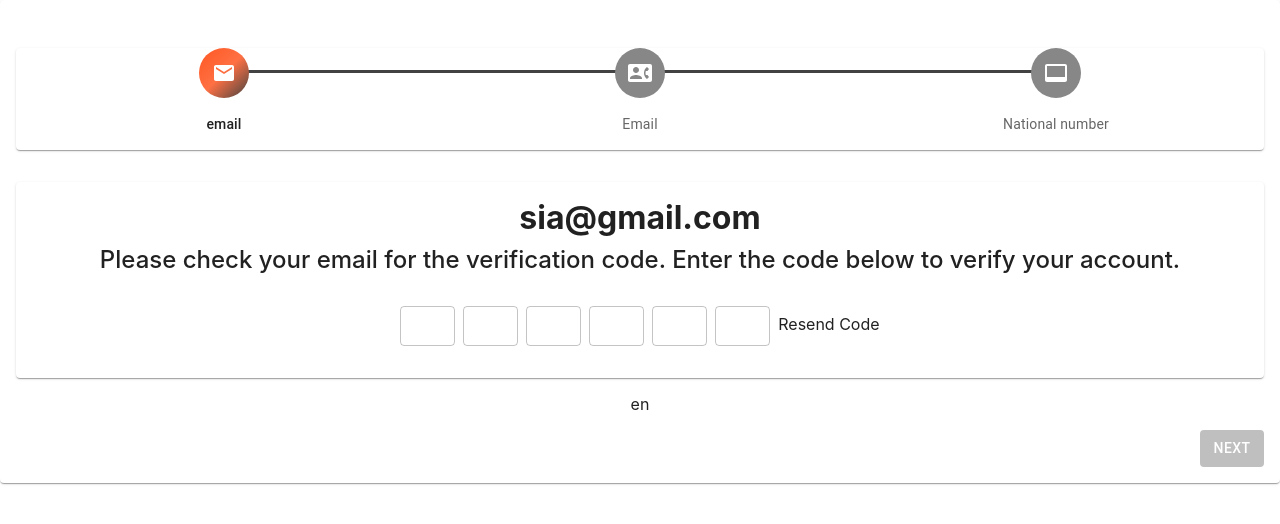
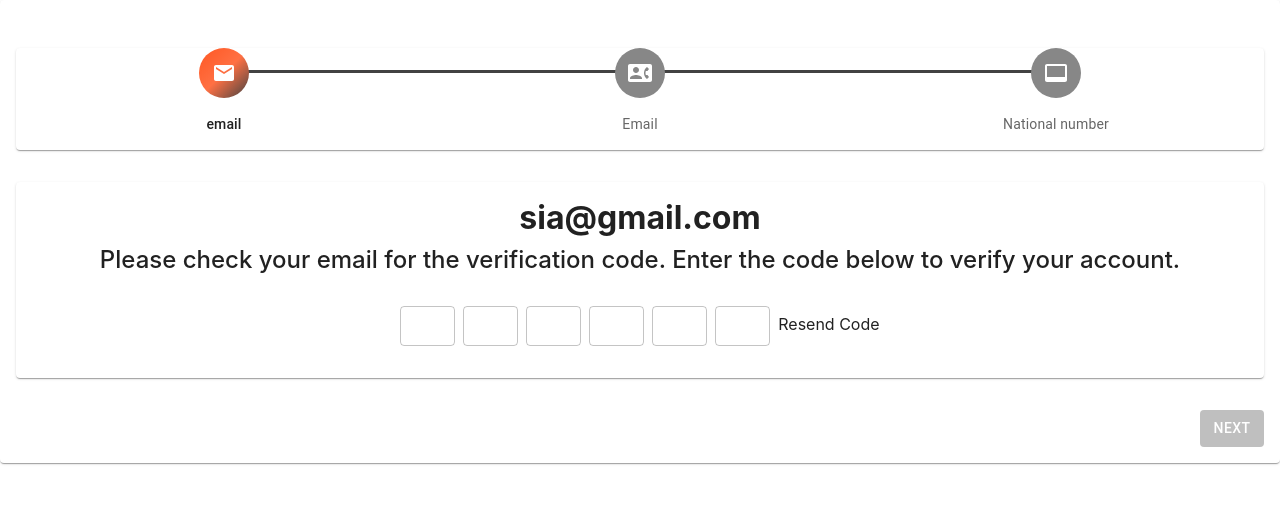
Before and after one commit to siahvosh/Wallet, a React (Create React App) app: page /verifyWizardBase in a window 1280 px wide. Shown: the top 524 px of the page. Built offline with nearby package versions, Linux system fonts and the light colour scheme.

Commit message:
fix btn direction problem

```diff
--- a/src/Component/Wizard/Verify/WizardBase.js
+++ b/src/Component/Wizard/Verify/WizardBase.js
@@ -6,7 +6,6 @@ import {ShahkarCode} from './ShahkarCode'
 import {Button, Card, CardActions, CardContent, Grid2} from "@mui/material";
 import {useNavigate} from "react-router-dom";
 import {useTranslation} from "react-i18next";
-import i18n from '../../../i18n'
 
 
 export const WizardBase = () => {
@@ -39,7 +38,6 @@ export const WizardBase = () => {
                     {stepCount === 1 && <PhoneNumberVerify disableStep2={handelDisableBtn}/>}
                     {stepCount === 2 && <ShahkarCode disableStep3={handelDisableBtn}/>}
                 </CardContent>
-                {i18n.language}
                 <CardActions style={{padding: '1rem', display: 'flex', justifyContent: 'space-between' }}>
                     {stepCount !== 0 ? <Button onClick={() => setStepCount(stepCount - 1)} > {t('wizardBase.back')} </Button> : <span></span>}
                     <Button disabled={disable}  onClick={handelStepper}> {stepCount > 1 ? t('wizardBase.finish') : t('wizardBase.next')}</Button>
```
